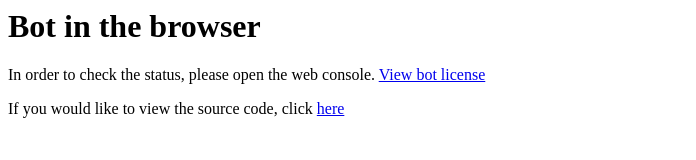
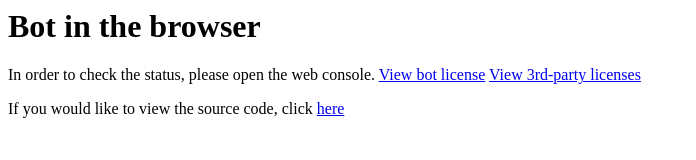
Before and after one commit to dell-optiplex-790/dellsBot, a website: page assets/index.html in a window 1280 px wide. Shown: the whole page, without its empty margins (0-696 px from the left). Drawn offline with Linux system fonts and the light colour scheme; files that its build step writes are made by us from their sources.

Commit message:
add link for 3rd-party licenses

```diff
--- a/assets/index.html
+++ b/assets/index.html
@@ -1,5 +1,5 @@
 <h1>Bot in the browser</h1>
-<p>In order to check the status, please open the web console. <a href="LICENSE.txt">View bot license</a></p>
+<p>In order to check the status, please open the web console. <a href="LICENSE.txt">View bot license</a> <a href="bot.js.LICENSE.txt">View 3rd-party licenses</a></p>
 <p>If you would like to view the source code, click <a href="https://github.com/dell-optiplex-790/dellsBot">here</a></p>
 
 <!-- bot -->
```
